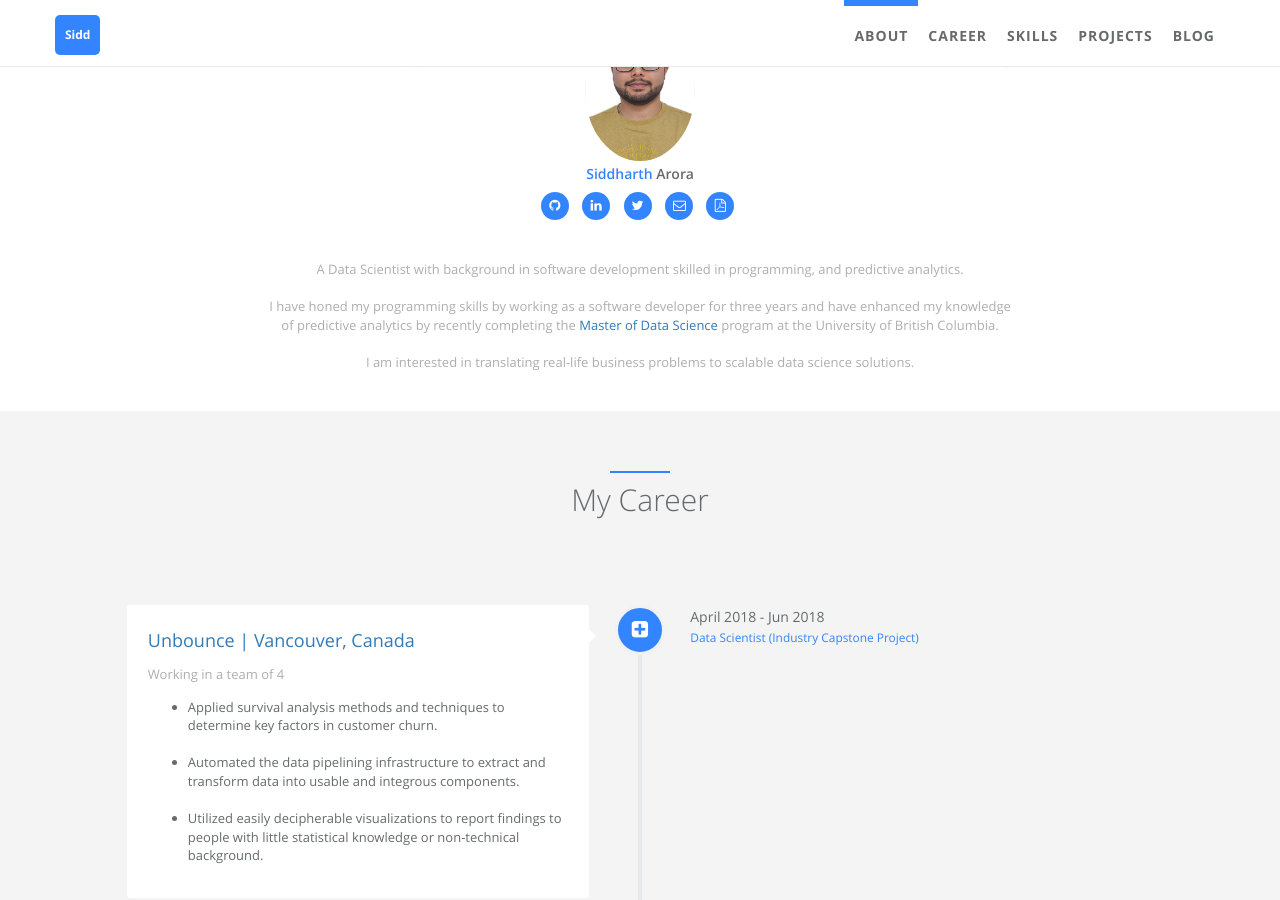
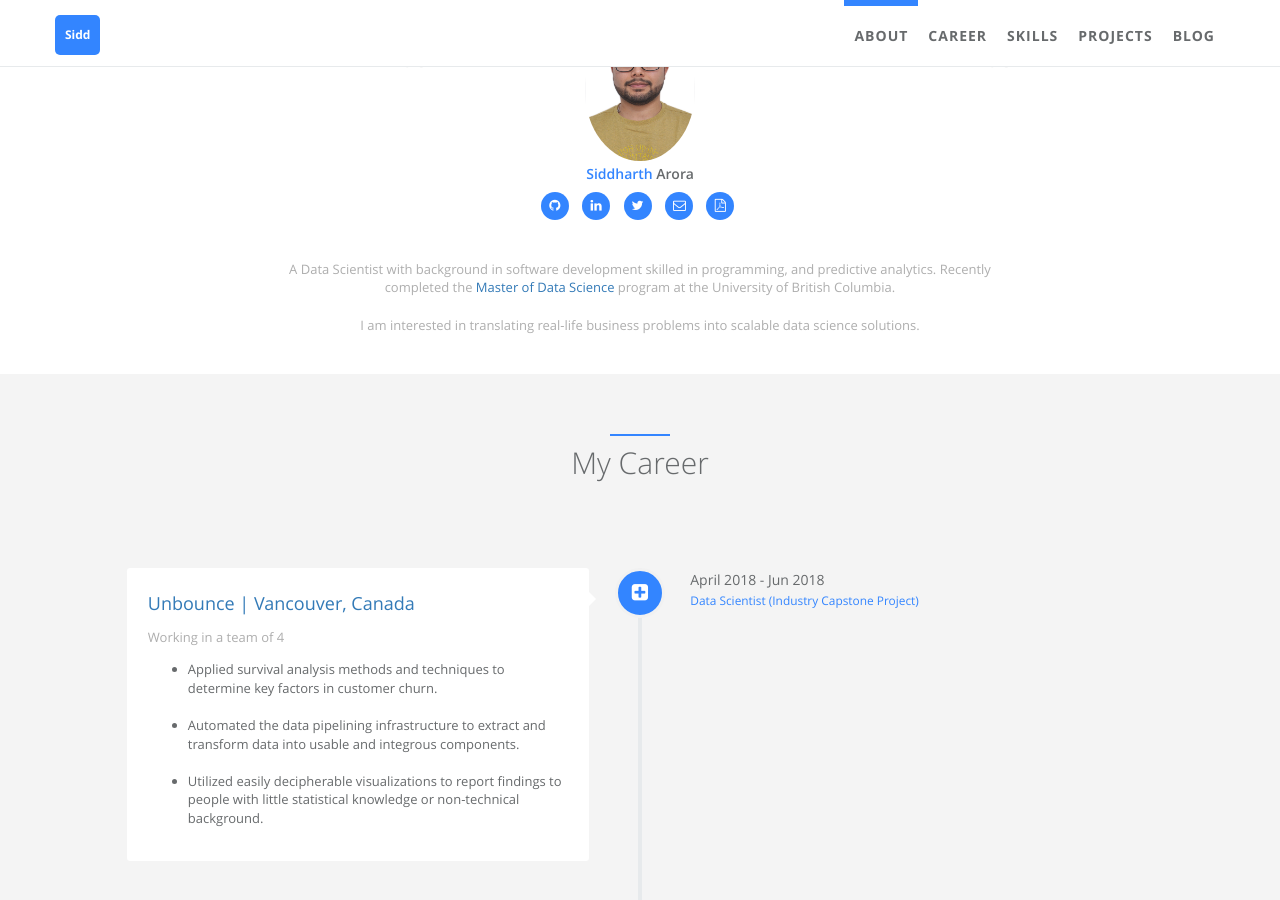
Before and after one commit to sarora/sarora.github.io, a Jekyll site: the page built from index.html, in a window 1280 px wide and 900 px high, scrolled down 595 px. Built offline with Jekyll 4.4.1, drawn with Linux system fonts in a browser that asks for light colours.

Commit message:
Edit info about myself

```diff
--- a/_config.yml
+++ b/_config.yml
@@ -29,10 +29,10 @@ author:  # change following line to your infomation.
     - name: fa-linux
     - name: icon-apache
 
-  desc: A Data Scientist with background in software development skilled in programming, and predictive analytics.<br></br> I have honed my programming skills by working as a software developer for three years
-        and have enhanced my knowledge of predictive analytics by recently completing the <a title= "masterdatascience.science.ubc.ca" href="https://masterdatascience.science.ubc.ca/" target="_blank">Master of Data Science</a>
+  desc: A Data Scientist with background in software development skilled in programming, and predictive analytics. Recently completed the
+        <a title= "masterdatascience.science.ubc.ca" href="https://masterdatascience.science.ubc.ca/" target="_blank">Master of Data Science</a>
         program at the University of British Columbia.<br></br>
-        I am interested in translating real-life business problems to scalable data science solutions.
+        I am interested in translating real-life business problems into scalable data science solutions.
 
 
            # Describe yourself.
```
